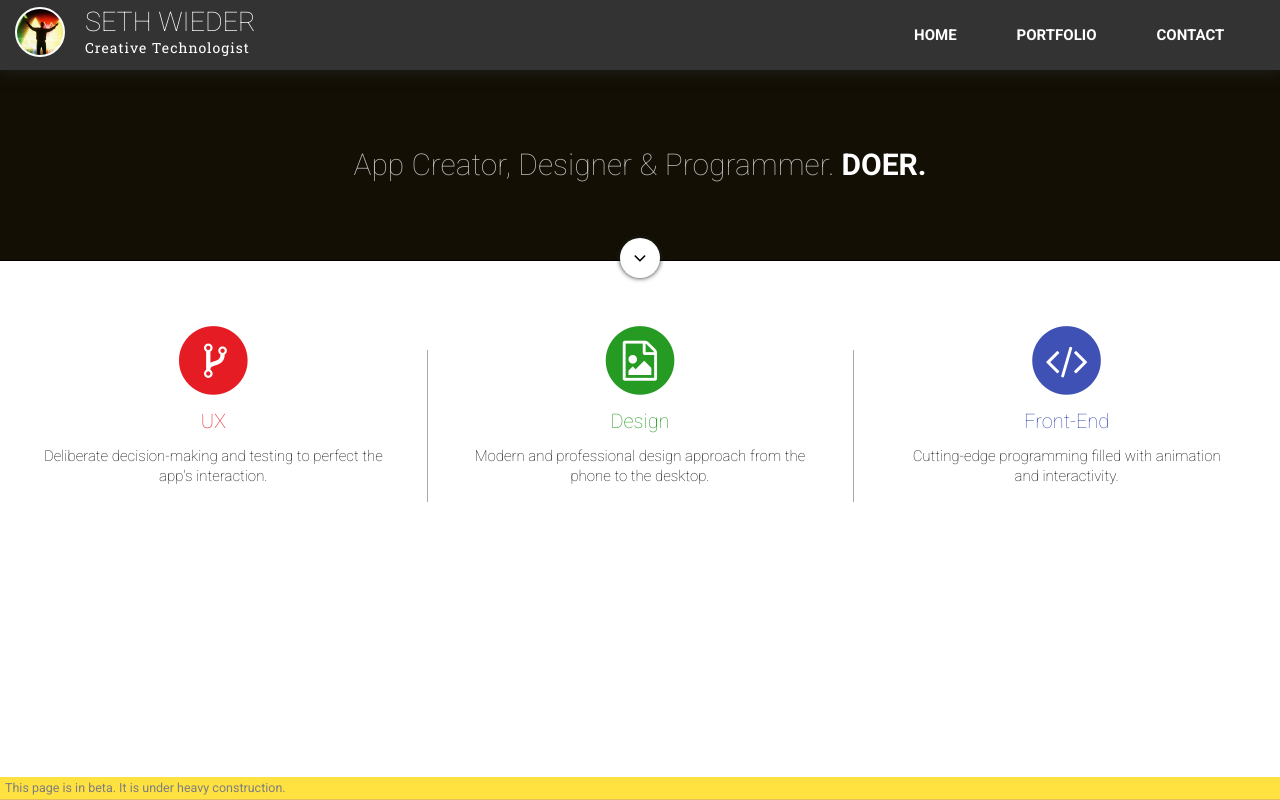
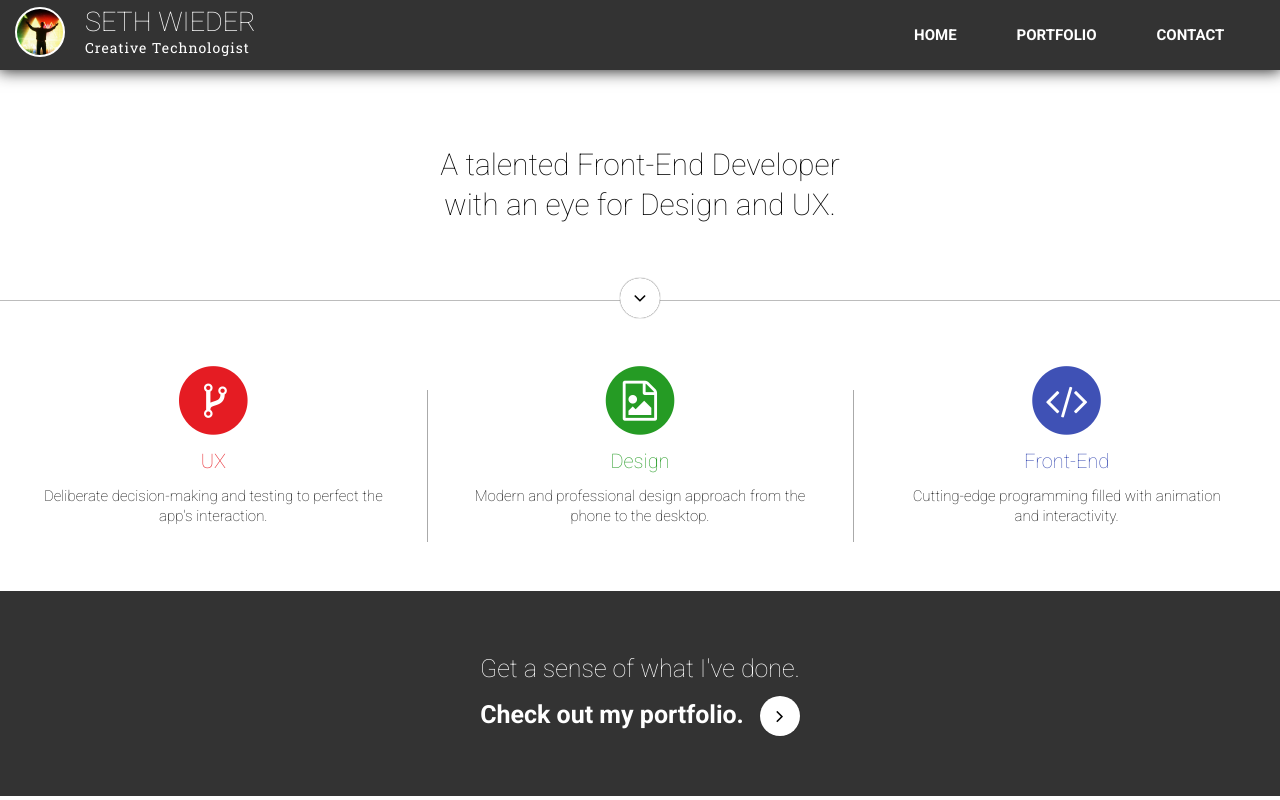
Before and after one commit to swieder227/swieder-home-angular, a plain HTML site: page index.html in a window 1280 px wide. Drawn offline with nearby package versions, Linux system fonts and the light colour scheme.

Commit message:
updated homepage design. added portfolio banner. rm warning text

```diff
--- a/index.html
+++ b/index.html
@@ -31,11 +31,11 @@
 		</div>
 	</header>
 	<main>
-		<div class="beauty">
-			<p>App Creator, Designer &amp; Programmer. <em>DOER.</em></p>
+		<section class="beauty">
+			<p>A talented Front-End Developer<br/>with an eye for Design and UX.</p>
 			<div class="center"><div class="cta"><span class="fa fa-angle-down"></span></div></div>
-		</div>
-		<section id="homepage">
+		</section>
+		<section class="skills">
 			<div class="skillset">
 				<div class="fa-stack fa-4x">
 					<span class="fa fa-circle fa-stack-2x"></span>
@@ -61,9 +61,19 @@
 				<h4>Cutting-edge programming filled with animation and&nbsp;interactivity.</h4>
 			</div>
 		</section>
+		<section class="portfolioBanner">
+			<a href="portfolio.html">
+				<span class="portfolioBannerText">
+					Get a sense of what I've done.<br/>
+					<em>Check out my portfolio.</em>
+					<span class="cta">
+						<span class="arrow fa fa-angle-right"></span>
+					</span>
+
+				</span>
+			</a>
+		</section>
 	</main>
-	<div class="warning">This page is in <b>beta</b>. It is under heavy construction.</div>
-
 </div>
 <script type="text/javascript">
   // Google Analytics
--- a/js/app.js
+++ b/js/app.js
@@ -1,12 +1,8 @@
 $( document ).ready(function() {
 
-  $(".menuBtn").on("click",function(){
+  $(".menuBtn").on("mousedown",function(){
   	$("nav").toggleClass("expanded");
   });
-
-  window.setTimeout(function(){
-  	$(".warning").addClass("show");
-  },1000);
 
   $(".gaEvent").on("mousedown",function(){
     var that = $(this);
--- a/js/portfolio.js
+++ b/js/portfolio.js
@@ -21,15 +21,11 @@ app.directive('imageonloaded', function() {
 
 $( document ).ready(function() {
 
-	$(".menuBtn").on("click",function(){
+	$(".menuBtn").on("mousedown",function(){
 		$("nav").toggleClass("expanded");
 	});
 
-	window.setTimeout(function(){
-		$(".warning").addClass("show");
-	},1000);
-
-	$(".pcHero").on("mouseup",function(){
+	$(".pcHero").on("mousedown",function(){
 		var target = $(this).attr("data-pc-index");
 		if($("#body").attr("data-pc-index") != target)
 			$("#body").attr("data-pc-index",target);
--- a/scss/_homepage.scss
+++ b/scss/_homepage.scss
@@ -9,46 +9,38 @@ main {
 	left: 0;
 	right: 0;
 	margin-top:7rem;
-	-moz-transition: opacity 1s 0s ease;
-	-webkit-transition: opacity 1s 0s ease;
-	transition: opacity 1s 0s ease;
+	@include transition(opacity 1s 0s ease);
 	overflow-y: auto;
 	overflow-x: hidden;
 }
 
 .beauty{
-	display: -webkit-box; display: flex;
-	-webkit-box-align: center; align-items: center;
-	-webkit-box-pack: center; justify-content: center;
-	-webkit-box-orient: vertical; flex-direction: column;
+	text-align: center;
 	padding:7.5rem 0;
-	border-bottom: 1px solid black;
-	background-color: #130f04;
+	border-bottom: 1px solid rgba(34, 34, 34, 0.3);
+	background-color: white;
 	position: relative;
 	margin-bottom:4rem;
-}
 
-.beauty > p {
+	> p {
 		font-size: 3rem;
 		font-weight: 300;
 		line-height: 4rem;
-	-moz-transition: font-size 0.5s 0s ease;
-	-webkit-transition: font-size 0.5s 0s ease;
-	transition: font-size 0.5s 0s ease;
-	color:#b9b9b9;
+		@include transition(font-size 0.5s 0s ease);
+		color:#050505;
 
 		@media screen and (max-width: 690px){
 			font-size: 2.5rem;
 		}
 		@media screen and (max-width: 600px){
-		font-size: 1.8rem;
+			font-size: 2.2rem;
 		}
 
-}
-
-.beauty > p > em {
+		> em {
 			font-weight: 700;
 			color:#fff;
+		}
+	}
 }
 
 .center{
@@ -58,22 +50,31 @@ main {
 	left: 0;
 	width: 100%;
 	text-align: center;
+
+	.cta{
+		top: 1.8rem;
+	}
 }
 
-.center .cta{
+ .cta{
 	background: #fff;
 	color: black;
 	display: inline-block;
 	padding: 1rem;
 	position: relative;
-	top: 1.8rem;
 	font-size: 2rem;
 	border-radius: 50%;
-	box-shadow: 0px 0px 5px #222;
+	box-shadow: 0px 0px 1px #222;
 	width: 2rem;
 	height: 2rem;
+	line-height: 1rem;
 }
 
+.skills:after {
+  content: "";
+  display: table;
+  clear: both;
+}
 
 .skillset{
 	width:33.3333%;
@@ -151,3 +152,41 @@ h4 {
 	position: relative;
 	left:2px;
 }
+
+.portfolioBanner{
+	width: 100%;
+	margin-top:4rem;
+	background-color: rgba(0,0,0,0.8);
+	text-align: center;
+	padding: 6rem 0;
+
+	.portfolioBannerText {
+		display: inline-block;
+		font-size: 2.5rem;
+		font-weight: 300;
+		line-height: 3.5rem;
+		@include transition(font-size 0.5s 0s ease);
+		color:white !important;
+		text-decoration: none !important;
+		cursor:pointer;
+
+		@media screen and (max-width: 600px){
+			font-size: 2rem;
+		}
+
+		> em {
+			font-weight: 700;
+		}
+
+		.cta {
+			margin-top:1rem;
+			margin-left:1rem;
+
+			@media screen and (max-width: 600px){
+				width: 1.5rem;
+				height: 1.5rem;
+				font-size: 1.5rem;
+			}
+		}
+	}
+}
```
Also changed, not shown: contact.html (+0 -2 lines), portfolio.html (+0 -2 lines), css/app.css. Lines whose indentation alone changed are shown as unchanged.
